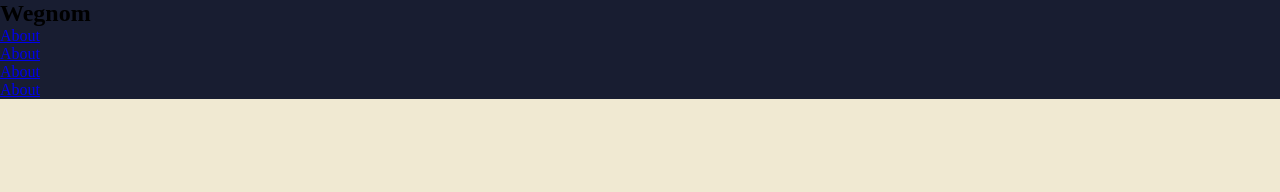
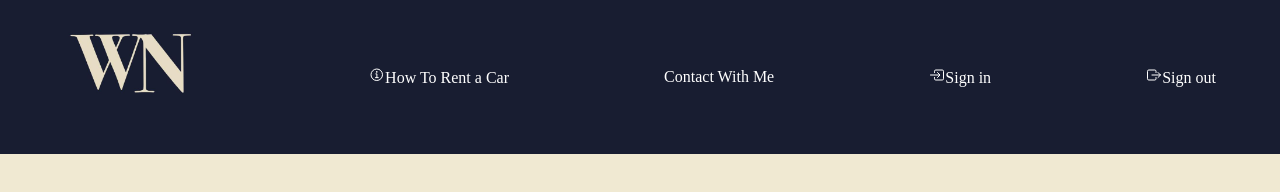
Before and after one commit to Nomracer/SchoolProject, a website with bundled scripts: page index.html in a window 1280 px wide. Built offline with nearby package versions, Linux system fonts and the light colour scheme; some packages are replaced by stand-ins of ours.

Commit message:
masterofpuppets

```diff
--- a/index.html
+++ b/index.html
@@ -1,3 +1,18 @@
+<!--
+Zǎoshang hǎo zhōngguó
+xiànzài wǒ yǒu BING CHILLING
+wǒ hěn xǐhuān BING CHILLING
+dànshì sùdù yǔ jīqíng 9
+bǐ BING CHILLING
+
+#速度与激情9#
+早上好中国
+现在我有冰激淋 我很喜欢冰激淋
+但是《速度与激情9》比冰激淋…
+-->
+
+
+
 <!DOCTYPE html>
 <html lang="en">
 
@@ -6,22 +21,29 @@
     <meta http-equiv="X-UA-Compatible" content="IE=edge">
     <meta name="viewport" content="width=device-width, initial-scale=1.0">
     <link rel="stylesheet" href="rent.css">
-    <title>Renting</title>
+    <title>Wegnom</title>
 </head>
 
 <body>
-    <div>
-        <nav>
-            <h2>Wegnom</h2>
-            <ul>
-                <li><a href="#">About</a></li>
-                <li><a href="#">About</a></li>
-                <li><a href="#">About</a></li>
-                <li><a href="#">About</a></li>
-            </ul>
-        </nav>
-    </div>
+    <nav id="navbar">
+        <div>
+            <img class="logo" src="wegnom.jpg">
+        </div>
+        <a href="#howtorent"><ion-icon name="information-circle-outline"></ion-icon>How To Rent a Car</a>
+        <a href="#contact">Contact With Me</a>
+        <a href="#sign-in"><ion-icon name="enter-outline"></ion-icon>Sign in</a>
+        <a href="#sign-out"><ion-icon name="exit-outline"></ion-icon>Sign out</a>
+      </nav>
+
+
+
+
+
+
+
 </body>
 <script type="module" src="rent.js"></script>
+<script type="module" src="https://unpkg.com/ionicons@5.5.2/dist/ionicons/ionicons.esm.js"></script>
+<script nomodule src="https://unpkg.com/ionicons@5.5.2/dist/ionicons/ionicons.js"></script>
 
 </html>
--- a/rent.css
+++ b/rent.css
@@ -19,7 +19,29 @@ body{
 
 }
 
-nav{
+#navbar {
+    display: flex;
+    justify-content: space-between;
+    align-items: center;
+    padding: 0 5%;
+    background-color: var(--blue);
+    text-align: center;
 
-    background-color:var(--blue);
+  }
+
+  #navbar a {
+    color: white;
+    text-align: center;
+    text-decoration: none;
+    justify-content: space-between;
+  }
+
+
+  #navbar a:hover {
+    background-color: rgb(0, 0, 0);
+  }
+
+.logo{
+    width: 150px;
+    height: 150px;
 }
--- a/rent.js
+++ b/rent.js
@@ -1,11 +1,14 @@
-// Import the functions you need from the SDKs you need
+function myFunction() {
+  var x = document.getElementById("navbar");
+  if (x.className === "navbar") {
+    x.className += " responsive";
+  } else {
+    x.className = "navbar";
+  }
+}
 import { initializeApp } from "firebase/app";
 import { getAnalytics } from "firebase/analytics";
-// TODO: Add SDKs for Firebase products that you want to use
-// https://firebase.google.com/docs/web/setup#available-libraries
 
-// Your web app's Firebase configuration
-// For Firebase JS SDK v7.20.0 and later, measurementId is optional
 const firebaseConfig = {
   apiKey: "AIzaSyBdxWH1ur8psaS6LQw9dwjOcwpY1Rv8ZY8",
   authDomain: "rentingcar-8d0c1.firebaseapp.com",
@@ -16,6 +19,6 @@ const firebaseConfig = {
   measurementId: "G-FJ0EE4G9VT"
 };
 
-// Initialize Firebase
+
 const app = initializeApp(firebaseConfig);
 const analytics = getAnalytics(app);
```
Also changed, not shown: wegnom.jpg (added).
